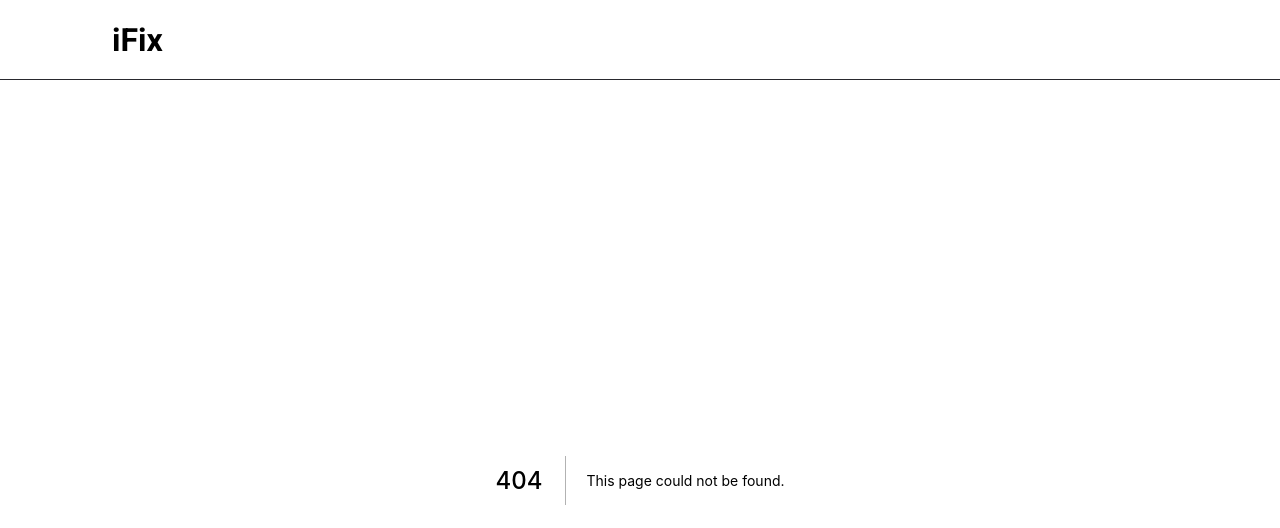
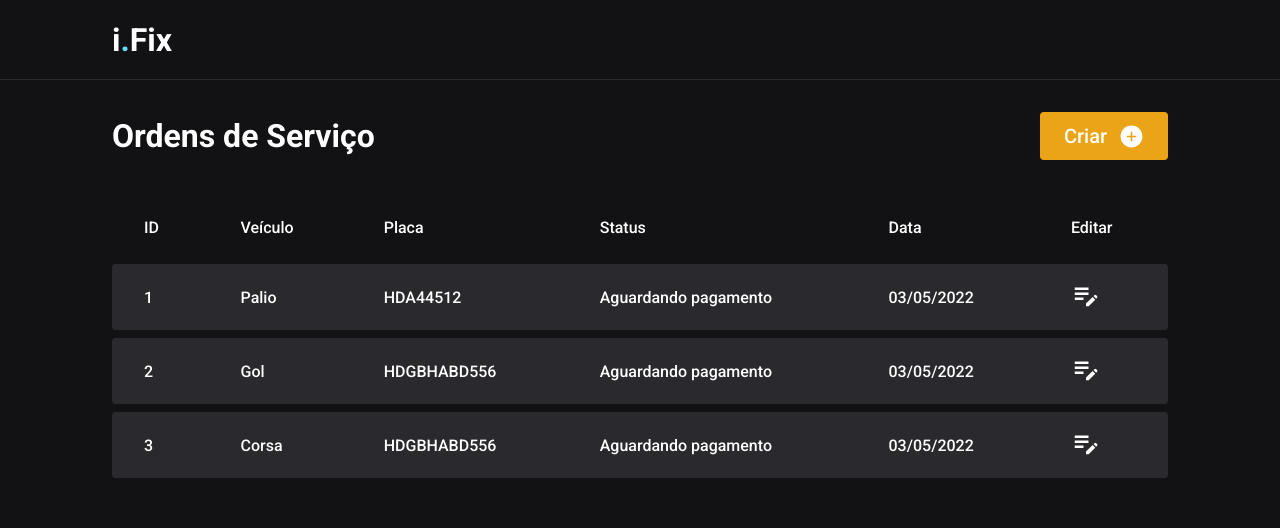
Before and after one commit to lucassprado/mechanical-workshop, a Next.js app: page /orders in a window 1280 px wide. Before the commit this address had no page. Shown: the top 528 px of the page. Built offline with nearby package versions, Linux system fonts and the light colour scheme.

Commit message:
Changed service orders page out of home and create new order page

```diff
--- a/src/components/Header/index.tsx
+++ b/src/components/Header/index.tsx
@@ -4,7 +4,7 @@ export function Header() {
   return (
     <header className={styles.headerContainer}>
       <div className={styles.headerContent}>
-        <h1>iFix</h1>
+        <h1>i<span>.</span>Fix</h1>
       </div>
     </header>
   )
--- a/src/components/Header/styles.module.scss
+++ b/src/components/Header/styles.module.scss
@@ -11,4 +11,10 @@
 
   display: flex;
   align-items: center;
+
+  h1 {
+    span {
+      color: var(--cyan-500);
+    }
+  }
 }
--- a/src/pages/api/manage-service-orders.ts
+++ b/src/pages/api/manage-service-orders.ts
@@ -6,6 +6,8 @@ import { fauna } from '../../services/fauna';
 export default async (req: NextApiRequest, res: NextApiResponse) => {
   if (req.method === 'POST') {
     const serviceOrder = req.body;
+
+    console.log(serviceOrder)
 
     fauna.query(
       q.Create(
--- /dev/null
+++ b/src/pages/orders/index.tsx
@@ -0,0 +1,80 @@
+import { useState } from 'react';
+import Head from 'next/head';
+
+import styles from './styles.module.scss';
+
+import { MdEditNote } from 'react-icons/md';
+import { AiFillPlusCircle } from 'react-icons/ai';
+import Link from 'next/link';
+
+type ServiceOrderProps = {
+  id: string;
+  vehicleName: string;
+  plate: string;
+  status: string;
+  createdAt: Date;
+}
+
+export default function Orders() {
+  const [serviceOrders, setServiceOrders] = useState<ServiceOrderProps[]>([
+    { id: '1', vehicleName: 'Palio', plate: 'HDA44512', status: 'Aguardando pagamento', createdAt: new Date() },
+    { id: '2', vehicleName: 'Gol', plate: 'HDGBHABD556', status: 'Aguardando pagamento', createdAt: new Date() },
+    { id: '3', vehicleName: 'Corsa', plate: 'HDGBHABD556', status: 'Aguardando pagamento', createdAt: new Date() },
+  ]);
+
+  return (
+    <>
+      <Head>
+        <title>Ordens de serviço | i.Fix</title>
+      </Head>
+
+      <main className={styles.osContainer}>
+        <div className={styles.osHeader}>
+          <h1>Ordens de Serviço</h1>
+          <Link href="/orders/new">
+            <button>
+              <a>Criar</a>
+              <AiFillPlusCircle />
+            </button>
+          </Link>
+        </div>
+
+        <table className={styles.osTable}>
+          <thead>
+            <tr>
+              <th>ID</th>
+              <th>Veículo</th>
+              <th>Placa</th>
+              <th>Status</th>
+              <th>Data</th>
+              <th>Editar</th>
+            </tr>
+          </thead>
+
+          <tbody>
+            {
+              serviceOrders.map(serviceOrder => {
+                return (
+                  <tr key={serviceOrder.id}>
+                    <td>{serviceOrder.id}</td>
+                    <td>{serviceOrder.vehicleName}</td>
+                    <td>{serviceOrder.plate}</td>
+                    <td>{serviceOrder.status}</td>
+                    <td>
+                      {new Intl.DateTimeFormat('pt-BR').format(
+                        new Date(serviceOrder.createdAt)
+                      )}
+                    </td>
+                    <td>
+                      <MdEditNote/>
+                    </td>
+                  </tr>
+                );
+              })
+            }
+          </tbody>
+        </table>
+      </main>
+    </>
+  );
+}
--- /dev/null
+++ b/src/pages/orders/new/styles.module.scss
@@ -0,0 +1,51 @@
+.newOsContainer {
+  max-width: 1120px;
+  margin: 0 auto;
+  padding: 0 2rem;
+  height: calc(100vh - 5rem);
+
+  h1 {
+    margin: 2rem 0;
+  }
+}
+
+// input {
+//   width: 100%;
+//   padding: 0 1.5rem;
+//   height: 4rem;
+
+//   border-radius: 0.25rem;
+//   border: 1px solid var(--input-border);
+//   background: var(--input-background);
+
+//   font-weight: 400;
+//   font-size: 1rem;
+
+//   &::placeholder {
+//     color: var(--text-body);
+//   }
+//   & + input {
+//     margin-top: 1rem;
+//   }
+// }
+
+// button[type="submit"] {
+//   width: 100%;
+//   height: 4rem;
+//   padding: 0 1.5rem;
+//   margin-top: 1.5rem;
+
+//   font-size: 1rem;
+//   font-weight: 600;
+
+//   background: var(--green);
+//   color: #FFF;
+//   border-radius: 0.25rem;
+//   border: 0;
+
+//   transition: filter 0.2s;
+
+//   &:hover {
+//     filter: brightness(0.9);
+//   }
+// }
--- /dev/null
+++ b/src/pages/orders/styles.module.scss
@@ -0,0 +1,82 @@
+.osContainer {
+  max-width: 1120px;
+  margin: 0 auto;
+  padding: 0 2rem;
+  height: calc(100vh - 5rem);
+
+  .osHeader {
+    margin: 2rem 0;
+    display: flex;
+    align-items: center;
+    justify-content: space-between;
+
+    button {
+      display: flex;
+      align-items: center;
+
+      font-size: 1.25rem;
+      color: #FFF;
+      background: var(--yellow-500);
+      border: 0;
+      padding: 0 1.5rem;
+      border-radius: .25rem;
+      height: 3rem;
+
+      transition: filter .2s;
+
+      &:hover {
+        filter: brightness(0.9);
+      }
+
+      svg {
+        width: 25px;
+        height: 25px;
+        margin-left: .75rem;
+      }
+    }
+  }
+
+  .osTable {
+    width: 100%;
+    border-spacing: 0 .5rem;
+
+    th {
+      font-weight: 400;
+      padding: 1rem 2rem;
+      text-align: left;
+      line-height: 1.5rem;
+    }
+
+    tbody {
+      tr {
+        transition: filter 0.2s;
+
+        &:hover {
+          filter: brightness(0.8);
+        }
+      }
+    }
+
+    td {
+      padding: 1rem 2rem;
+      border: 0;
+      background-color: var(--gray-800);
+
+      &:first-child {
+        color: var(--text-title);
+        border-top-left-radius: .25rem;
+        border-bottom-left-radius: .25rem;
+      }
+
+      &:last-child {
+        border-top-right-radius: .25rem;
+        border-bottom-right-radius: .25rem;
+      }
+
+      svg {
+        width: 30px;
+        height: 30px;
+      }
+    }
+  }
+}
```
Also changed, not shown: src/pages/home.module.scss (deleted, +0 -54 lines), src/pages/index.tsx (+2 -61 lines), src/pages/orders/new/index.tsx (added, +41 -0 lines), src/styles/global.scss (line endings or trailing spaces).
